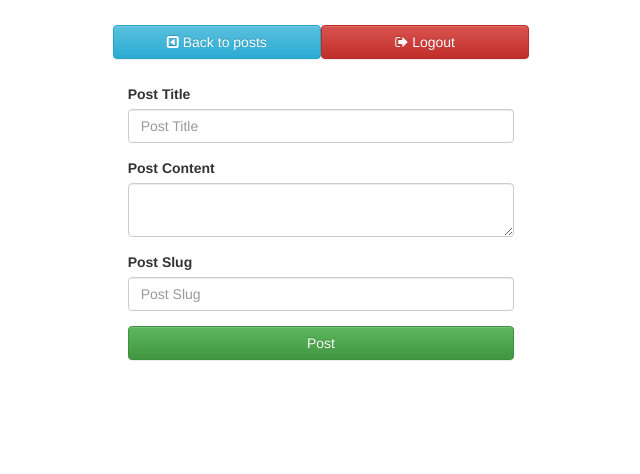
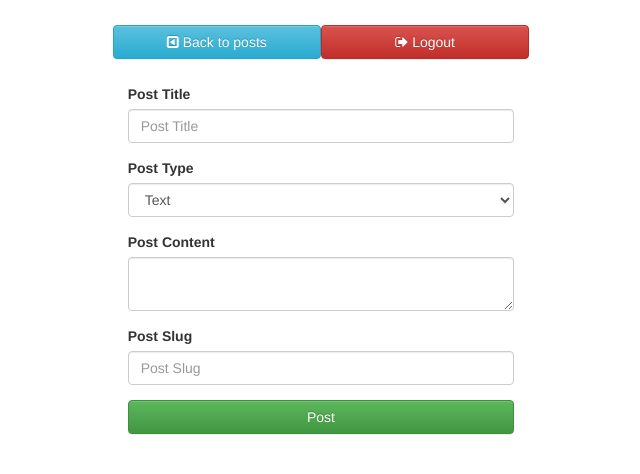
Before and after one commit to DrRoach/cms, a PHP site: page /addPost.php in a window 1280 px wide. Shown: the top 474 px of the page, without its empty margins (319-959 px from the left). Run offline with PHP 8.4, Linux system fonts and the light colour scheme; a user stored in the database is signed in; some libraries are stand-ins or nearby versions.

Commit message:
Posts now have a post type which is either text or image

```diff
--- a/addPost.php
+++ b/addPost.php
@@ -3,7 +3,7 @@
 <?php
     if(isset($_POST['submit'])) {
         try {
-            if (empty($_POST['title']) || empty($_POST['content']) || empty($_POST['slug'])) {
+            if (empty($_POST['title']) || empty($_POST['content']) || empty($_POST['slug']) || empty($_POST['type']) ) {
                 throw new Exception('Please make sure that you fill all fields', 400);
             }
             //Check to see if a post with that name exists
@@ -20,7 +20,7 @@
                 throw new Exception("A post with that slug already exists", 400);
             }
             //Everything has passed, add it
-            mysqli_query(db::$con, "INSERT INTO posts (title, post, slug, posted_by, date) VALUES ('".addslashes($_POST['title'])."', '".addslashes($_POST['content'])."', '".addslashes($_POST['slug'])."', '".addslashes($_SESSION['username'])."', '".date('Y-m-d H:i:s')."')");
+            mysqli_query(db::$con, "INSERT INTO posts (title, type, post, slug, posted_by, date) VALUES ('".addslashes($_POST['title'])."', '".addslashes($_POST['type'])."', '".addslashes($_POST['content'])."', '".addslashes($_POST['slug'])."', '".addslashes($_SESSION['username'])."', '".date('Y-m-d H:i:s')."')");
             header('Location: posts.php');
             exit;
         } catch (Exception $e) {
@@ -44,6 +44,14 @@
         </div>
 
         <div class="form-group">
+            <label for="postType">Post Type</label>
+            <select name="type" class="form-control">
+                <option value="text">Text</option>
+                <option value="image">Image</option>
+            </select>
+        </div>
+
+        <div class="form-group">
             <label for="postPost">Post Content</label>
             <textarea id="textarea" class="form-control" name="content"><?=(!empty($_POST['content']) ? $_POST['content'] : '')?></textarea>
         </div>
--- /dev/null
+++ b/sql/16-03-26 13:20.sql
@@ -0,0 +1 @@
+ALTER TABLE posts ADD COLUMN `type` VARCHAR(10) AFTER title;
```
Also changed, not shown: editPost.php (+8 -0 lines).
